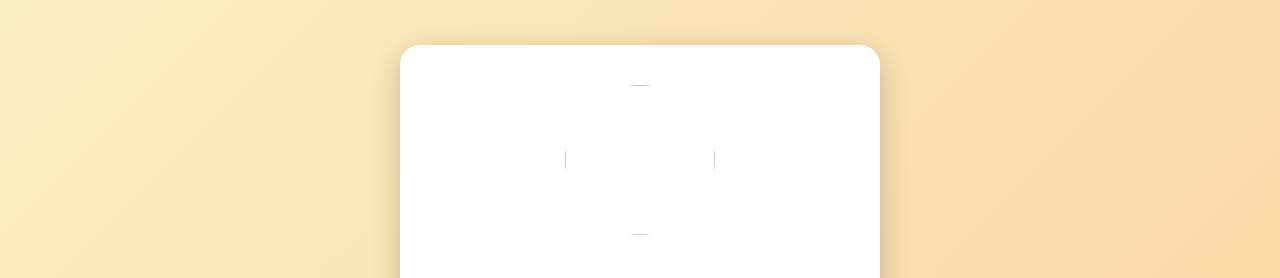
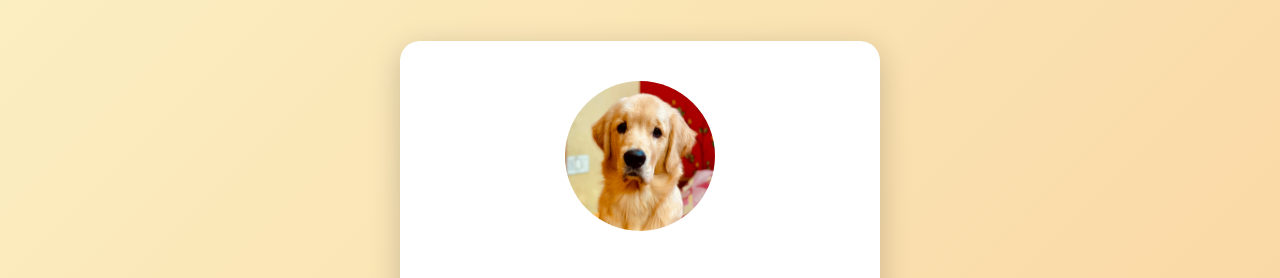
Before and after one commit to sassyadah/PawLex, a plain HTML site: page index.html in a window 1280 px wide. Shown: the top 278 px of the page. Drawn offline with Linux system fonts and the light colour scheme.

Commit message:
Update index.html

```diff
--- a/index.html
+++ b/index.html
@@ -47,7 +47,7 @@
 </head>
 <body>
   <div class="home-container">
-    <img src="/imgs/rolex-cropped.png" alt="" style="height: 150px; width: 150px; border-radius: 50%; margin-bottom: 20px;">
+    <img src="/imgs/rolex-cropped.jpg" alt="" style="height: 150px; width: 150px; border-radius: 50%; margin-bottom: 20px;">
     <h1>🐾 Pawlex Dog Care</h1>
     <a href="feed.html">Feed Reminder</a>
     <a href="profile.html">Profile Generator</a>
```
